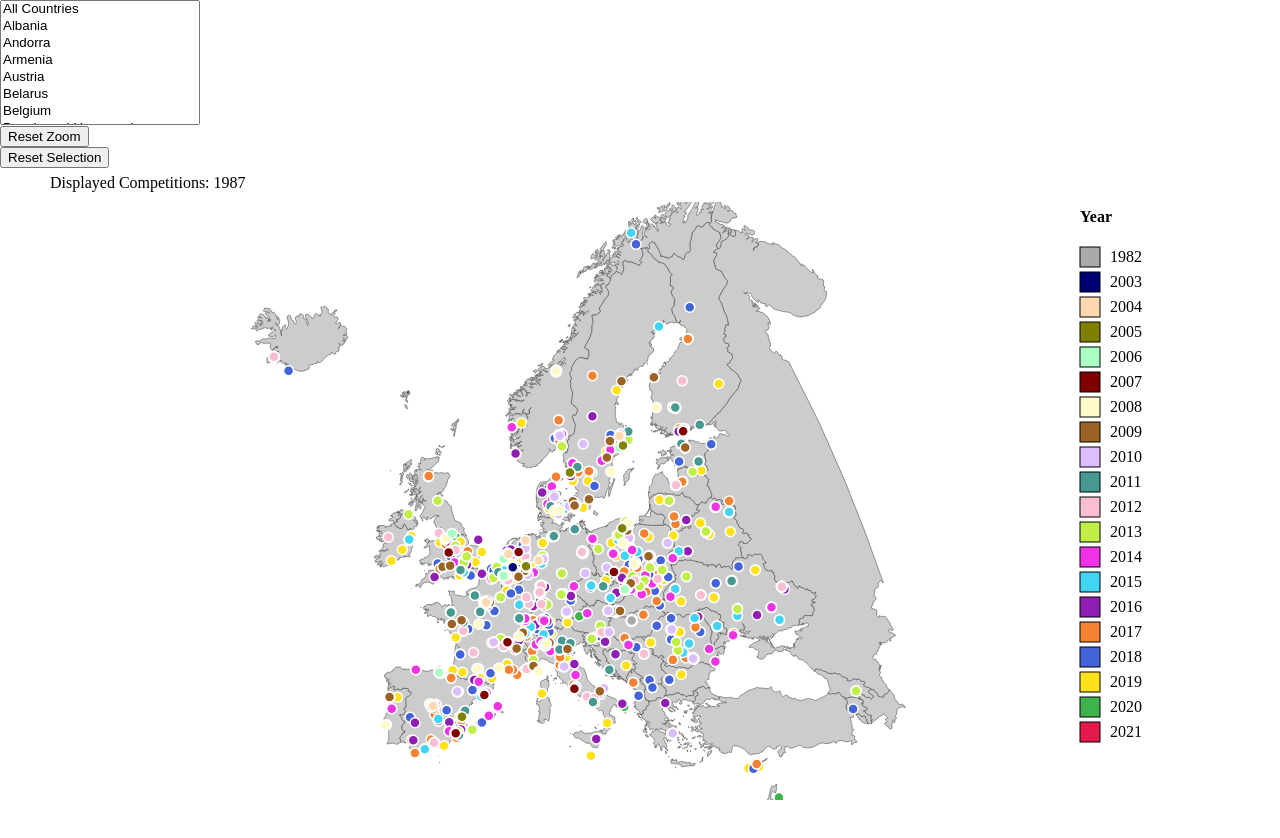
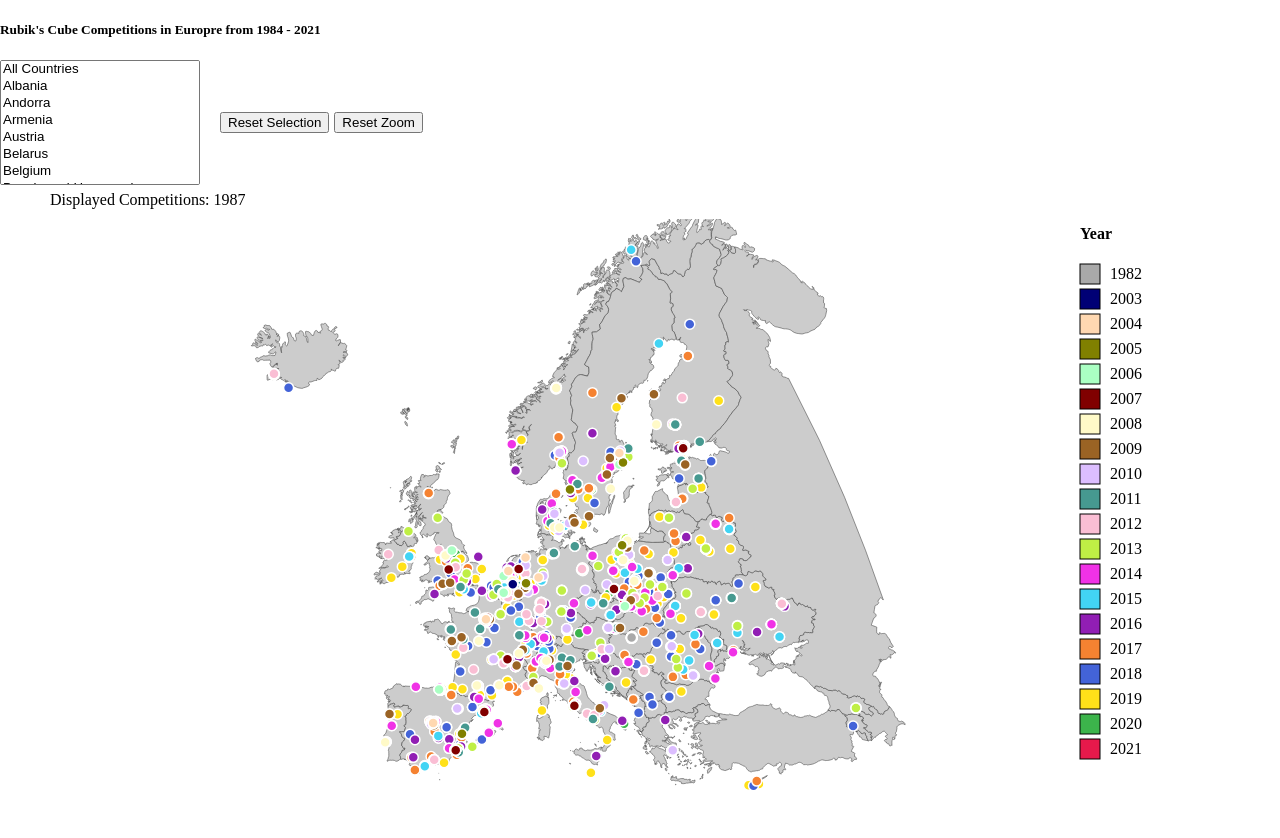
Before and after one commit to yodering/csc362-final, a plain HTML site: page index.html in a window 1280 px wide. Drawn offline with Linux system fonts and the light colour scheme.

Commit message:
fixed some positioning

```diff
--- a/css/styles.css
+++ b/css/styles.css
@@ -4,3 +4,16 @@
     padding: 0;
     height: 100%;
 }
+
+#filter-controls {
+    display: flex;
+    align-items: center;
+}
+
+#button-container {
+    margin-left: 10px;
+}
+
+button {
+    margin-right: 5px;
+}
--- a/index.html
+++ b/index.html
@@ -9,9 +9,13 @@
 </head>
 
 <body>
+    <h5>Rubik's Cube Competitions in Europre from 1984 - 2021</h5>
     <div id="container">
         <div id="controls">
-            <div id="filter-controls"></div>
+            <div id="filter-controls">
+                <select multiple style="width: 200px; height: 125px;" aria-label="Filter competitions by country"></select>
+                <div id="button-container"></div>
+            </div>
             <div id="zoom-controls"></div>
         </div>
         <div id="map"></div>
--- a/js/map.js
+++ b/js/map.js
@@ -99,17 +99,16 @@
         }
 
 
-        const countrySelect = d3.select("#filter-controls").append("select")
-            .attr("multiple", true)
-            .style("width", "200px")
-            .style("height", "125px")
-            .attr("aria-label", "Filter competitions by country")
+        const countrySelect = d3.select("#filter-controls").select("select")
             .on("change", filterData);
 
 
         countrySelect.append("option")
             .attr("value", "")
             .text("All Countries");
+
+        const buttonContainer = d3.select("#filter-controls").append("div")
+            .attr("id", "button-container");
 
         // only country
         const countries = Array.from(new Set(validData.map(d => d.country.split(",")[0].trim()))).sort();
@@ -245,8 +244,7 @@
         }
 
         // reset button
-        const resetButton = d3.select("#controls")
-            .append("button")
+        const resetButton = buttonContainer.append("button")
         .text("Reset Selection")
         .attr("aria-label", "Reset country and year selection")
         .on("click", resetMap);
@@ -268,8 +266,7 @@
         }
 
         // reset zoom
-        const resetZoomButton = d3.select("#zoom-controls")
-            .append("button")
+        const resetZoomButton = buttonContainer.append("button")
         .text("Reset Zoom")
         .attr("aria-label", "Reset map zoom level")
         .on("click", resetZoom);
```
Lines whose indentation alone changed are shown as unchanged.
